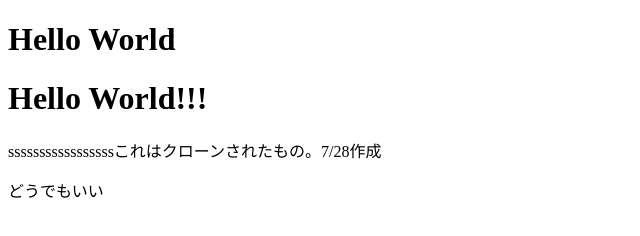
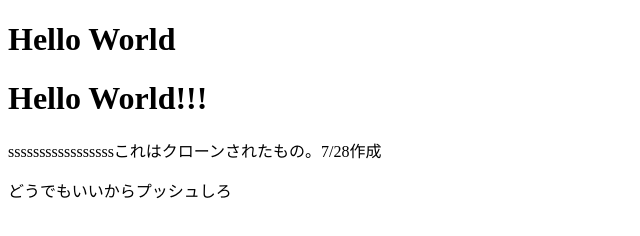
Before and after one commit to manabytest/GitSample, a plain HTML site: page index.html in a window 1280 px wide. Shown: the whole page, without its empty margins (0-640 px from the left). Drawn offline with Linux system fonts and the light colour scheme.

Commit message:
conflict

```diff
--- a/index.html
+++ b/index.html
@@ -10,7 +10,7 @@
     <h1>Hello World</h1>
     <h1>Hello World!!!</h1>
     <p>sssssssssssssssssこれはクローンされたもの。7/28作成</p>
-    <p>どうでもいい
+    <p>どうでもいいからプッシュしろ
     </p>
     <!-- これはクローンしたもの-->
 </body>
```
